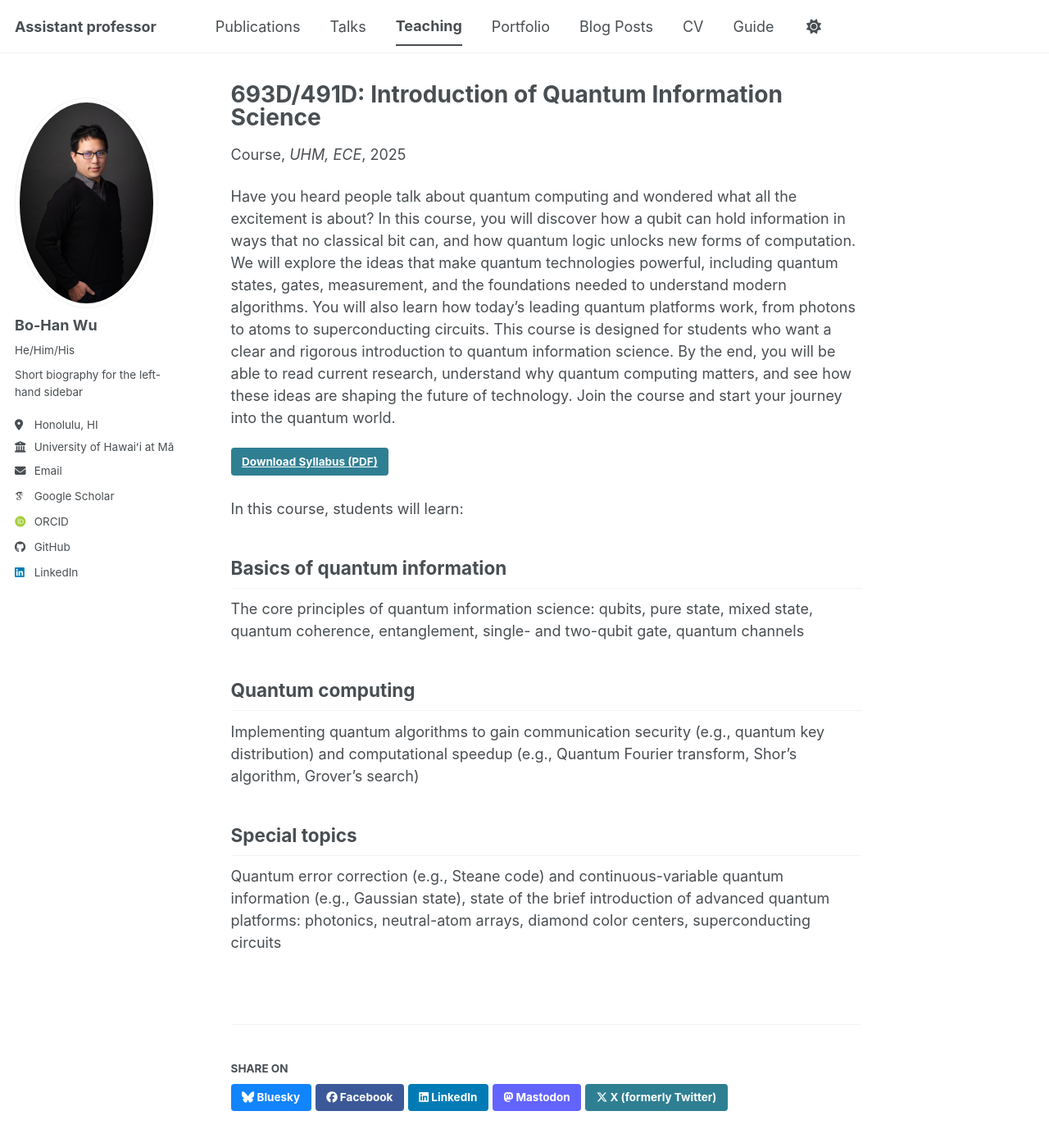
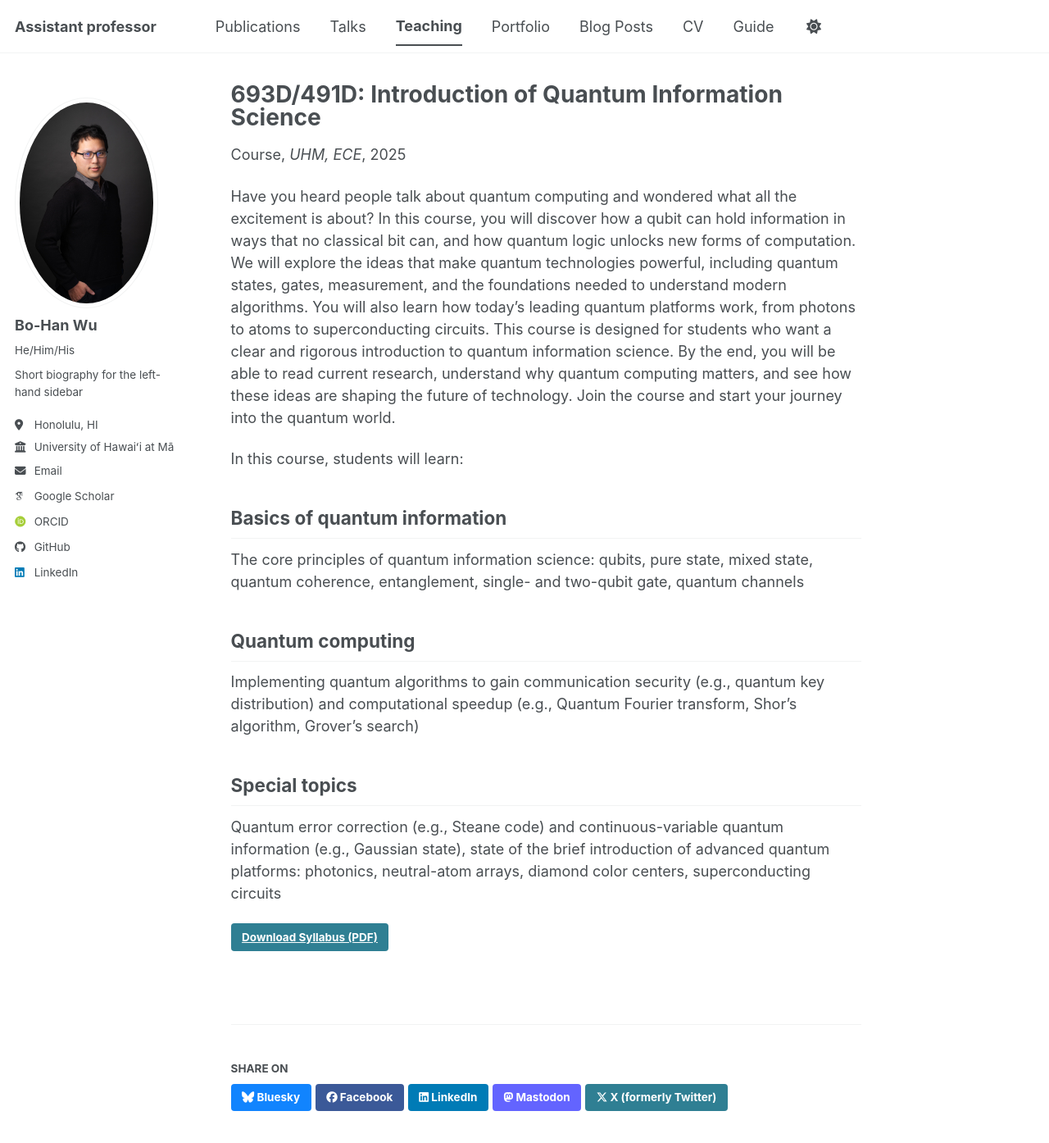
Before and after one commit to go705/go705.github.io, a Jekyll site: the page built from _teaching/qis_2025_fall.md, in a window 1280 px wide and 1400 px high. Shown: the top 1394 px of the window at 82% size. Built offline with Jekyll 4.4.1, drawn with Linux system fonts in a browser that asks for light colours; some web fonts are replaced; a script bundle is joined from its source files by our own code; library files that are not in the unit come from our copies; some of the changed lines change nothing that is shown.

Commit message:
Update qis_2025_fall.md

```diff
--- a/_teaching/qis_2025_fall.md
+++ b/_teaching/qis_2025_fall.md
@@ -11,8 +11,6 @@ excerpt: " "
 
 Have you heard people talk about quantum computing and wondered what all the excitement is about? In this course, you will discover how a qubit can hold information in ways that no classical bit can, and how quantum logic unlocks new forms of computation. We will explore the ideas that make quantum technologies powerful, including quantum states, gates, measurement, and the foundations needed to understand modern algorithms. You will also learn how today’s leading quantum platforms work, from photons to atoms to superconducting circuits. This course is designed for students who want a clear and rigorous introduction to quantum information science. By the end, you will be able to read current research, understand why quantum computing matters, and see how these ideas are shaping the future of technology. Join the course and start your journey into the quantum world.
 
-<a href="/files/ECE_491D_693D_Syllabus.pdf" class="btn btn--info">Download Syllabus (PDF)</a>
-
 In this course, students will learn:
 ## Basics of quantum information
 The core principles of quantum information science: qubits, pure state, mixed state, quantum coherence, entanglement, single- and two-qubit gate, quantum channels
@@ -22,3 +20,5 @@ Implementing quantum algorithms to gain communication security (e.g., quantum ke
 
 ## Special topics
 Quantum error correction (e.g., Steane code) and continuous-variable quantum information (e.g., Gaussian state), state of the  brief introduction of advanced quantum platforms: photonics, neutral-atom arrays, diamond color centers, superconducting circuits
+
+<a href="/files/ECE_491D_693D_Syllabus.pdf" class="btn btn--info">Download Syllabus (PDF)</a>
```
